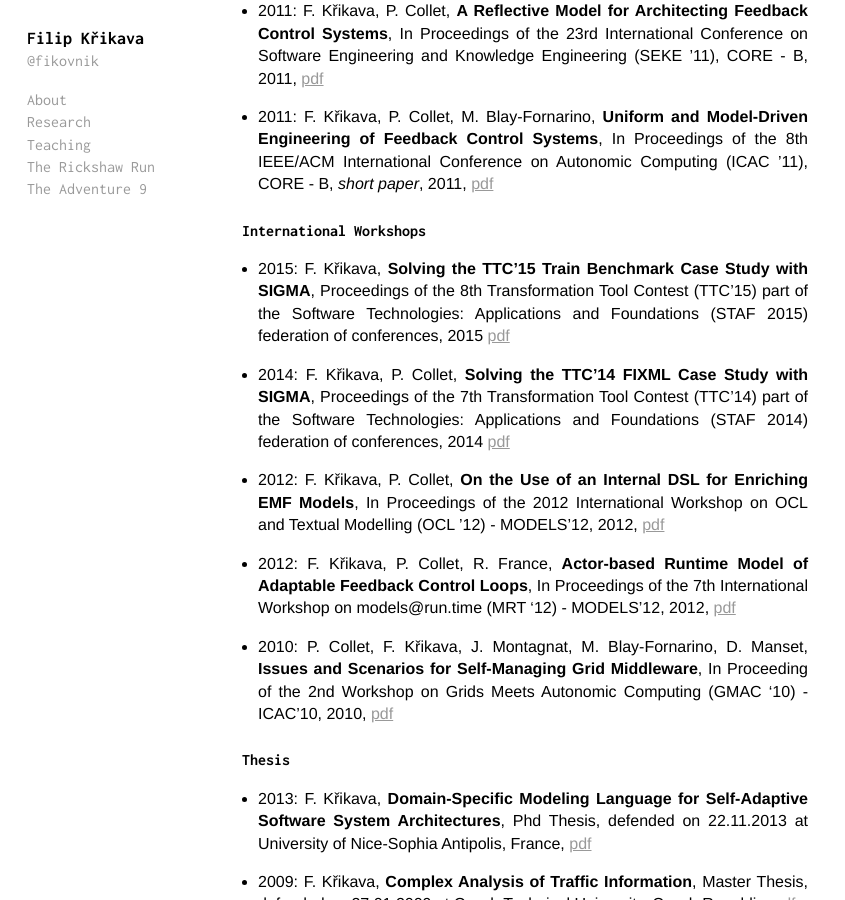
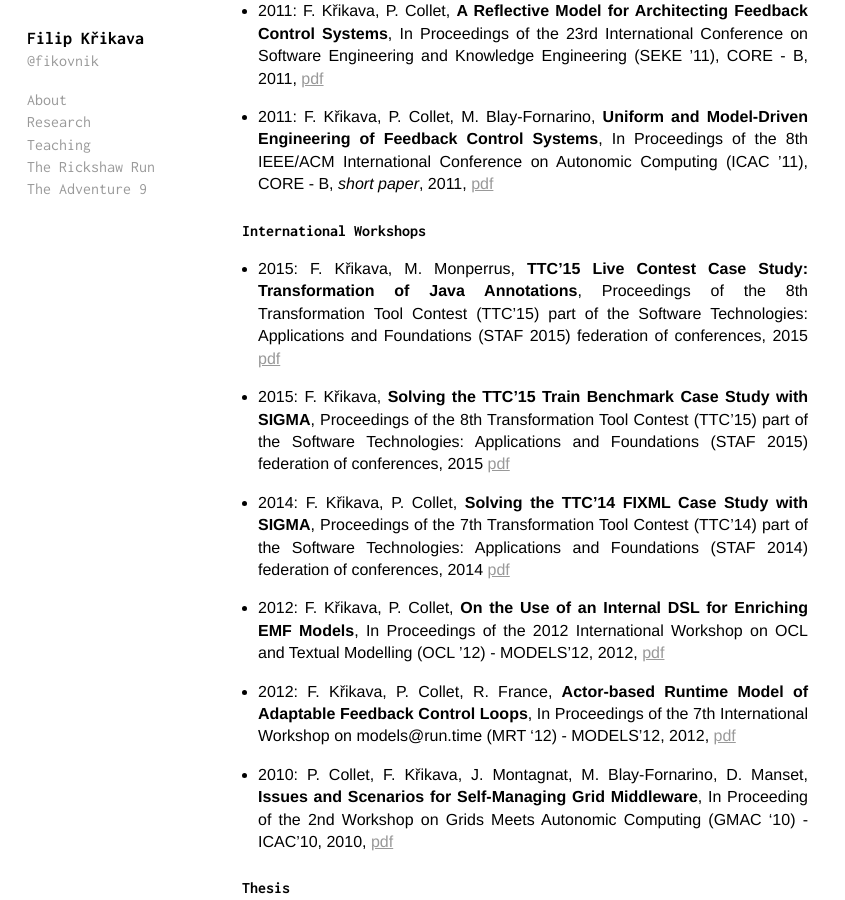
Before and after one commit to fikovnik/fikovnik.github.com, a Jekyll site: the page built from _posts/exhibit/0001-01-02-research.md, in a window 1280 px wide and 900 px high, scrolled down 1827 px. Shown: the whole window, without its empty margins (0-845 px from the left). Built offline with Jekyll 4.4.1, drawn with Linux system fonts in a browser that asks for light colours.

Commit message:
Added TTC'15 Case

```diff
--- a/_posts/exhibit/0001-01-02-research.md
+++ b/_posts/exhibit/0001-01-02-research.md
@@ -49,6 +49,8 @@ List of publication at [Google Scholar](http://scholar.google.co.kr/citations?hl
 - 2011: F. Křikava, P. Collet, M. Blay-Fornarino, __Uniform and Model-Driven Engineering of Feedback Control Systems__, In Proceedings of the 8th IEEE/ACM International Conference on Autonomic Computing (ICAC ’11), CORE - B, _short paper_, 2011, [pdf](https://hal.inria.fr/hal-01117776)
 
 ### International Workshops
+
+- 2015: F. Křikava, M. Monperrus, __TTC’15 Live Contest Case Study: Transformation of Java Annotations__, Proceedings of the 8th Transformation Tool Contest (TTC’15) part of the Software Technologies: Applications and Foundations (STAF 2015) federation of conferences, 2015 [pdf](https://hal.inria.fr/hal-01242942)
 
 - 2015: F. Křikava, __Solving the TTC’15 Train Benchmark Case Study with SIGMA__, Proceedings of the 8th Transformation Tool Contest (TTC'15) part of the Software Technologies: Applications and Foundations (STAF 2015) federation of conferences, 2015 [pdf](https://hal.inria.fr/hal-01217005)
 
```
